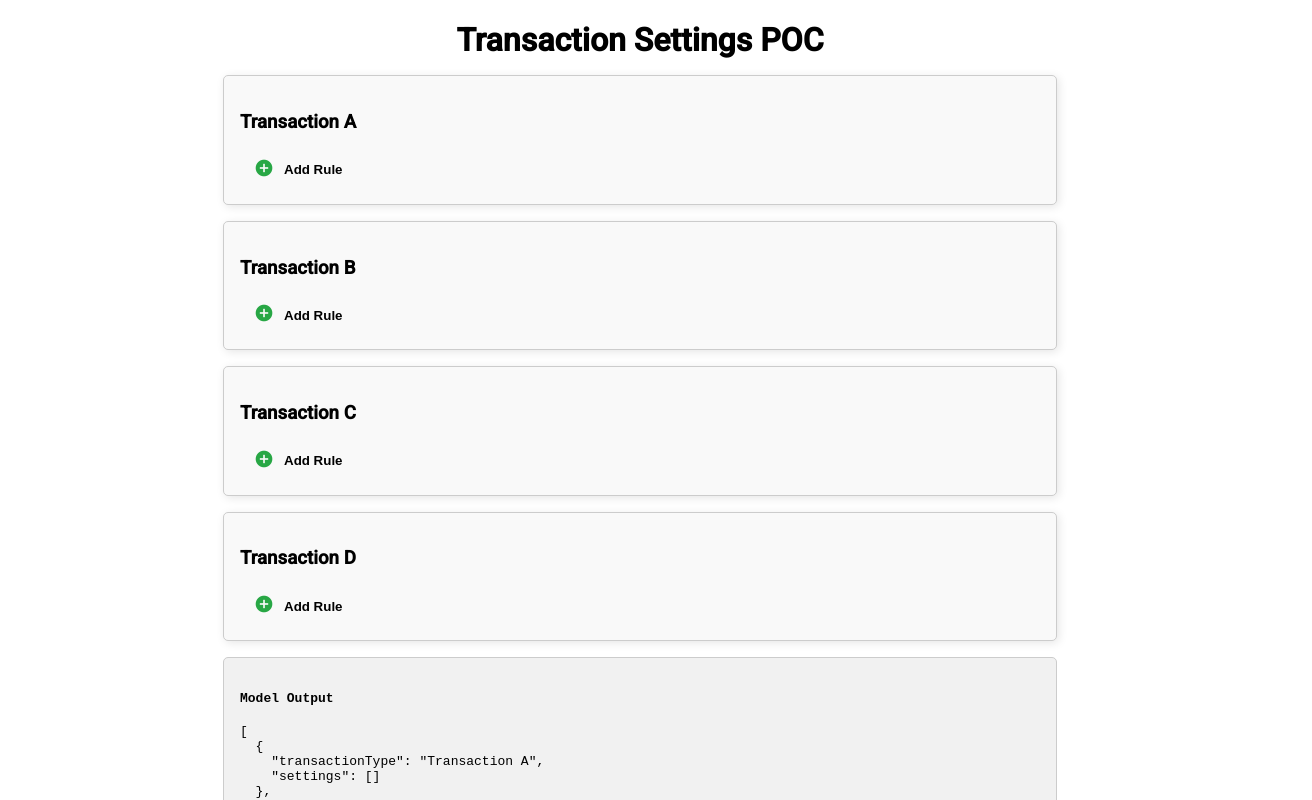
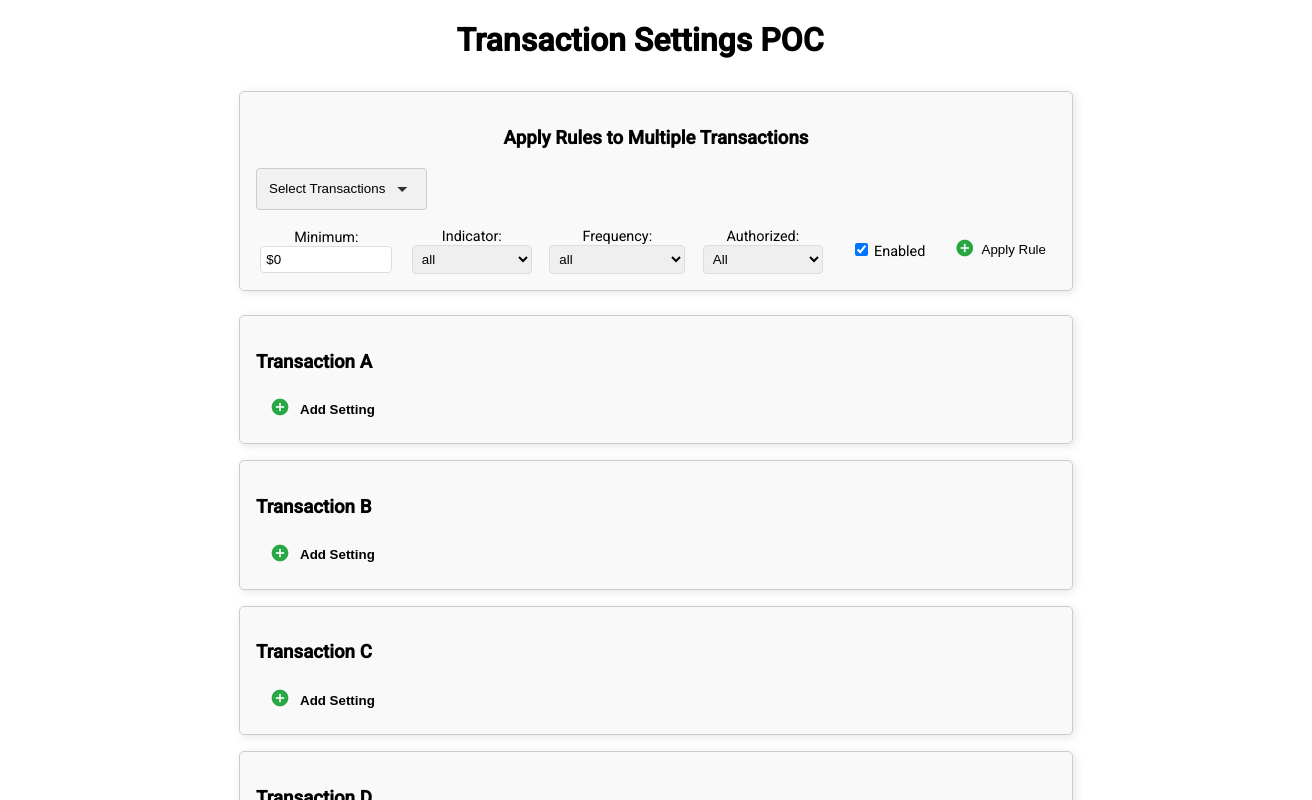
Before and after one commit to EpoCo742/settings-ui, an Angular app: page / in a window 1280 px wide. Shown: the top 800 px of the page, 1312 px wide, since content can reach past the window. Built offline with nearby package versions, Linux system fonts and the light colour scheme.

Commit message:
Added the multiselect master control

```diff
--- a/src/app/transaction-list/transaction-list.component.html
+++ b/src/app/transaction-list/transaction-list.component.html
@@ -1,15 +1,93 @@
-<div class="container">
+<div class="page-wrapper">
+
+    <!-- Multi-Select Rules Card -->
+    <div class="multi-rule-card">
+        <h3>Apply Rules to Multiple Transactions</h3>
+        <div class="input-group">
+            <!-- ✅ New dropdown-based multi-select -->
+            <div class="dropdown-container">
+                <div class="dropdown">
+                    <button (click)="toggleDropdown()" class="dropdown-toggle">
+                        Select Transactions
+                        <mat-icon>arrow_drop_down</mat-icon>
+                    </button>
+                    <div *ngIf="dropdownOpen" class="dropdown-menu">
+                        <label *ngFor="let transaction of transactions" class="dropdown-item">
+                            <input type="checkbox" [checked]="isSelected(transaction.transactionType)"
+                                (change)="selectTransaction(transaction.transactionType)" />
+                            {{ transaction.transactionType }}
+                        </label>
+                    </div>
+                </div>
+
+                <!-- ✅ Show selected transactions -->
+                <div class="selected-transactions">
+                    <span *ngIf="selectedTransactions.length > 0">Apply to:</span>
+                    <span *ngFor="let transaction of selectedTransactions">
+                        {{ transaction }}
+                    </span>
+                </div>
+            </div>
+        </div>
+
+        <div class="settings-controls">
+            <div class="input-group">
+                <label>Minimum: </label>
+                <input type="text" [value]="formatCurrency(multiRule.minimum)"
+                    (input)="onMinimumChange(multiRule, $event)" />
+            </div>
+            <div class="input-group">
+                <label>Indicator:</label>
+                <select [(ngModel)]="multiRule.indicator">
+                    <option *ngFor="let option of indicatorOptions" [value]="option">{{ option }}</option>
+                </select>
+            </div>
+            <div class="input-group">
+                <label>Frequency:</label>
+                <select [(ngModel)]="multiRule.frequency">
+                    <option value="select" disabled>Select Frequency</option>
+                    <option *ngFor="let option of frequencyOptions" [value]="option">{{ option }}</option>
+                </select>
+            </div>
+            <div class="input-group">
+                <label>Authorized:</label>
+                <select [(ngModel)]="multiRule.authorized">
+                    <option value="all">All</option>
+                    <option *ngFor="let option of authorizedOptions" [value]="option">{{ option }}</option>
+                </select>
+            </div>
+            <div class="input-group checkbox-group">
+                <label>
+                    <input type="checkbox" [(ngModel)]="multiRule.enabled" />
+                    Enabled
+                </label>
+            </div>
+
+            <div class="button-group">
+                <button (click)="addMultiRule()">
+                    <mat-icon color="primary" class="apply-rule-icon">add_circle</mat-icon> Apply Rule
+                </button>
+            </div>
+        </div>
+    </div>
+
+    <!-- Existing Transaction List -->
     <div *ngFor="let transaction of transactions" class="card">
         <h3>{{ transaction.transactionType }}</h3>
 
-      <!-- Settings Cards -->
+        <!-- Add Setting Button (Always Below the List) -->
+        <div class="add-settings">
+            <button (click)="addSetting(transaction)">
+                <mat-icon>add_circle</mat-icon> Add Setting
+            </button>
+        </div>
+
         <div *ngFor="let setting of transaction.settings" class="setting-card">
             <div class="settings-controls">
                 <div class="input-group">
                     <label>Minimum: </label>
                     <input type="text" [value]="formatCurrency(setting.minimum)"
-                     (input)="onMinimumChange(setting, $event)"
-                     [disabled]="!setting.isEditing"/>
+                        (input)="onMinimumChange(setting, $event)" [disabled]="!setting.isEditing" />
                 </div>
                 <div class="input-group">
                     <label>Indicator:</label>
@@ -33,11 +111,12 @@
                 </div>
                 <div class="input-group checkbox-group">
                     <label>
-                <input type="checkbox" [(ngModel)]="setting.enabled" [disabled]="!setting.isEditing"/>
+                        <input type="checkbox" [(ngModel)]="setting.enabled" [disabled]="!setting.isEditing" />
                         Enabled
                     </label>
                 </div>
 
+                <!-- Buttons (Edit, Save, Delete) -->
                 <div class="button-group">
                     <button (click)="editSetting(setting)" *ngIf="!setting.isEditing">
                         <mat-icon>edit</mat-icon>
@@ -51,11 +130,6 @@
                 </div>
             </div>
         </div>
-
-      <!-- Add Settings Button (Always Below List) -->
-      <div class="add-settings">
-        <button (click)="addSetting(transaction)"><mat-icon color="primary">add_circle</mat-icon>Add Rule</button>
-      </div>
     </div>
 
     <!-- JSON Output Window (Only Updates After Save) -->
--- a/src/app/transaction-list/transaction-list.component.scss
+++ b/src/app/transaction-list/transaction-list.component.scss
@@ -14,6 +14,7 @@
     /* Allows enough space for inline elements */
     box-shadow: 2px 2px 10px rgba(0, 0, 0, 0.1);
     background: #f9f9f9;
+    margin-bottom: 1rem;
 }
 
 .setting-card {
@@ -29,9 +30,11 @@
 
 .settings-controls {
     display: grid;
-    grid-template-columns: repeat(4, 1fr) 100px auto; /* ✅ 4 equal columns, then a small column, then auto-sized buttons */
+    grid-template-columns: repeat(4, 1fr) 100px auto;
+    /* ✅ 4 equal columns, then a small column, then auto-sized buttons */
     align-items: center;
-    gap: 0.3rem; /* ✅ Reduce overall spacing */
+    gap: 0.3rem;
+    /* ✅ Reduce overall spacing */
     width: 100%;
 }
 
@@ -39,29 +42,35 @@
     padding: 5px;
     border: 1px solid #ddd;
     border-radius: 4px;
-    width: auto; /* ✅ Allows dynamic width */
-    min-width: 120px; /* ✅ Prevents shrinking too much */
-    max-width: 100%; /* ✅ Ensures it doesn't overflow */
-    white-space: nowrap; /* ✅ Prevents text wrapping */
+    width: auto;
+    /* ✅ Allows dynamic width */
+    min-width: 120px;
+    /* ✅ Prevents shrinking too much */
+    max-width: 100%;
+    /* ✅ Ensures it doesn't overflow */
+    white-space: nowrap;
+    /* ✅ Prevents text wrapping */
 }
-
 
 .input-group label {
     font-size: 0.9rem;
     flex-shrink: 0;
 }
 
-  input[type="text"], select {
+input[type="text"],
+select {
     padding: 5px;
     border: 1px solid #ddd;
     border-radius: 4px;
     width: 100%;
-    max-width: 120px; /* ✅ Reduce input width slightly */
+    max-width: 120px;
+    /* ✅ Reduce input width slightly */
 }
 
 .button-group {
     display: flex;
-    gap: 0.3rem; /* ✅ Reduce spacing between buttons */
+    gap: 0.3rem;
+    /* ✅ Reduce spacing between buttons */
     align-items: center;
     justify-content: flex-end;
 }
@@ -88,9 +97,21 @@
     border-radius: 4px;
 }
 
-  button:first-of-type mat-icon { color: #007bff; } /* Edit - Blue */
-  button:nth-of-type(2) mat-icon { color: #28a745; } /* Save - Green */
-  button:last-of-type mat-icon { color: #dc3545; } /* Delete - Red */
+button:first-of-type mat-icon {
+    color: #007bff;
+}
+
+/* Edit - Blue */
+button:nth-of-type(2) mat-icon {
+    color: #28a745;
+}
+
+/* Save - Green */
+button:last-of-type mat-icon {
+    color: #dc3545;
+}
+
+/* Delete - Red */
 
 .json-output {
     border: 1px solid #ccc;
@@ -112,15 +133,102 @@
     border: none;
     border-radius: 4px;
     cursor: pointer;
-    background: none; /* ✅ Keeps the button background normal */
-    color: inherit; /* ✅ Uses default text color */
+    background: none;
+    /* ✅ Keeps the button background normal */
+    color: inherit;
+    /* ✅ Uses default text color */
     font-weight: bold;
 }
 
 .add-settings button:hover {
-    background: rgba(0, 0, 0, 0.1); /* ✅ Subtle hover effect */
+    background: rgba(0, 0, 0, 0.1);
+    /* ✅ Subtle hover effect */
 }
 
 .add-settings button mat-icon {
-    color: #28a745; /* ✅ Green icon */
+    color: #28a745;
+    /* ✅ Green icon */
 }
+
+.multi-rule-card {
+    border: 1px solid #ccc;
+    padding: 1rem;
+    border-radius: 5px;
+    width: 100%;
+    max-width: 800px;
+    box-shadow: 2px 2px 10px rgba(0, 0, 0, 0.1);
+    background: #f9f9f9;
+    margin-bottom: 1.5rem;
+    /* ✅ Space below the master control card */
+    text-align: center;
+}
+
+.page-wrapper {
+    display: flex;
+    flex-direction: column;
+    align-items: center;
+    justify-content: center;
+    width: 100%;
+    padding: 1rem;
+}
+
+.dropdown {
+    position: relative;
+    display: inline-block;
+}
+
+.dropdown-toggle {
+    background-color: #f1f1f1;
+    border: 1px solid #ccc;
+    padding: 8px 12px;
+    border-radius: 4px;
+    cursor: pointer;
+    display: flex;
+    align-items: center;
+    gap: 5px;
+    margin-bottom: 1rem;
+}
+
+.dropdown-menu {
+    position: absolute;
+    background-color: white;
+    border: 1px solid #ccc;
+    border-radius: 4px;
+    padding: 8px;
+    display: flex;
+    flex-direction: column;
+    width: 200px;
+    z-index: 10;
+}
+
+.dropdown-item {
+    display: flex;
+    align-items: center;
+    gap: 5px;
+    padding: 4px 0;
+}
+
+.dropdown-container {
+    display: flex;
+    align-items: center;
+    gap: 1rem;
+    /* ✅ Adds space between dropdown and selected items */
+}
+
+.selected-transactions {
+    font-size: 0.9rem;
+    color: #333;
+    display: flex;
+    gap: 8px;
+    flex-wrap: wrap;
+}
+
+.dropdown-toggle mat-icon {
+    color: #333 !important;
+    font-size: 24px;
+    vertical-align: middle;
+}
+
+.apply-rule-icon {
+    color: #28a745 !important; /* ✅ Green icon */
+  }
--- a/src/app/transaction-list/transaction-list.component.ts
+++ b/src/app/transaction-list/transaction-list.component.ts
@@ -1,14 +1,14 @@
 import { Component } from '@angular/core';
 import { FormsModule } from '@angular/forms';
 import { CommonModule } from '@angular/common';
-import { MatIconModule } from '@angular/material/icon';
+import { MatIconModule } from '@angular/material/icon'; // ✅ Ensure MatIconModule is included
 
 interface TransactionSetting {
   enabled: boolean;
   minimum: number;
   indicator: 'one' | 'two' | 'all';
-  frequency: 'all' | 'one time' | 'recurring';
-  authorized: 'all' |'yes' | 'no';
+  frequency: 'weekly' | 'monthly' | 'annual' | 'all';
+  authorized: 'yes' | 'no' | 'all';
   isEditing?: boolean;
 }
 
@@ -22,7 +22,7 @@ interface Transaction {
   standalone: true,
   templateUrl: './transaction-list.component.html',
   styleUrls: ['./transaction-list.component.scss'],
-  imports: [FormsModule, CommonModule, MatIconModule]
+  imports: [FormsModule, CommonModule, MatIconModule] // ✅ Ensure MatIconModule is imported
 })
 export class TransactionListComponent {
   transactions: Transaction[] = [
@@ -33,20 +33,87 @@ export class TransactionListComponent {
   ];
 
   savedTransactions: Transaction[] = this.cleanTransactions(this.transactions);
+  indicatorOptions = ['one', 'two', 'all'];
+  frequencyOptions = ['weekly', 'monthly', 'annual', 'all'];
+  authorizedOptions = ['yes', 'no', 'all'];
 
-  indicatorOptions = ['all', 'one', 'two'];
-  frequencyOptions = ['all', 'one time', 'recurring'];
-  authorizedOptions = ['all', 'yes', 'no'];
+  selectedTransactions: string[] = []; // Stores selected transactions for multi-rule application
+  multiRule: TransactionSetting = {
+    enabled: true,
+    minimum: 0,
+    indicator: 'all',
+    frequency: 'all',
+    authorized: 'all',
+    isEditing: true
+  };
+
+  dropdownOpen: boolean = false;
+
+  constructor() {
+    // ✅ Load saved transactions from sessionStorage on page load
+    const savedData = sessionStorage.getItem('savedTransactions');
+    if (savedData) {
+      this.transactions = JSON.parse(savedData);
+      this.savedTransactions = this.cleanTransactions(this.transactions);
+    }
+
+    document.addEventListener('click', (event) => this.handleOutsideClick(event));
+  }
 
   addSetting(transaction: Transaction) {
     transaction.settings.push({
       enabled: true,
       minimum: 0,
-      indicator: 'all',
+      indicator: 'one',
       frequency: 'all',
       authorized: 'all',
       isEditing: true
     });
+  }
+
+  addMultiRule() {
+    this.selectedTransactions.forEach(transactionType => {
+      const transaction = this.transactions.find(t => t.transactionType === transactionType);
+      if (transaction) {
+        // ✅ Prevent duplicate rules per transaction
+        const isDuplicate = transaction.settings.some(existingSetting =>
+          (existingSetting.indicator === this.multiRule.indicator ||
+          existingSetting.indicator === 'all' ||
+          this.multiRule.indicator === 'all') &&
+
+          (existingSetting.frequency === this.multiRule.frequency ||
+          existingSetting.frequency === 'all' ||
+          this.multiRule.frequency === 'all') &&
+
+          (existingSetting.authorized === this.multiRule.authorized ||
+          existingSetting.authorized === 'all' ||
+          this.multiRule.authorized === 'all')
+        );
+
+        if (!isDuplicate) {
+          transaction.settings.push({ ...this.multiRule, isEditing: false });
+        }
+      }
+    });
+
+    this.savedTransactions = this.cleanTransactions(this.transactions);
+    sessionStorage.setItem('savedTransactions', JSON.stringify(this.savedTransactions));
+
+     // ✅ Clear selected transactions
+ this.selectedTransactions = [];
+
+ // ✅ Reset multiRule settings
+ this.multiRule = {
+   enabled: true,
+   minimum: 0,
+   indicator: 'all',
+   frequency: 'all',
+   authorized: 'all',
+   isEditing: true
+ };
+
+ // ✅ Close the dropdown after applying the rule
+ this.dropdownOpen = false;
   }
 
   editSetting(setting: TransactionSetting) {
@@ -54,65 +121,54 @@ export class TransactionListComponent {
   }
 
   saveSetting(transaction: Transaction) {
-    const settingBeingSaved = transaction.settings.find(setting => setting.isEditing);
-    if (!settingBeingSaved) return;
-
-    const isDuplicate = transaction.settings.some(existingSetting => {
-      if (!existingSetting.isEditing) {
-        return (
-          (existingSetting.indicator === settingBeingSaved.indicator ||
-           existingSetting.indicator === 'all' ||
-           settingBeingSaved.indicator === 'all') &&
-
-          (existingSetting.frequency === settingBeingSaved.frequency ||
-           existingSetting.frequency === 'all' ||
-           settingBeingSaved.frequency === 'all') &&
-
-          (existingSetting.authorized === settingBeingSaved.authorized ||
-           existingSetting.authorized === 'all' ||
-           settingBeingSaved.authorized === 'all')
-        );
-      }
-      return false;
-    });
-
-    if (isDuplicate) {
-      alert("Error: A conflicting setting already exists for this transaction.");
-      return; // ✅ Prevent saving duplicate entry
-    }
-
-    settingBeingSaved.isEditing = false;
+    transaction.settings.forEach(setting => setting.isEditing = false);
     this.savedTransactions = this.cleanTransactions(this.transactions);
+    sessionStorage.setItem('savedTransactions', JSON.stringify(this.savedTransactions));
   }
-
-
-
 
   deleteSetting(transaction: Transaction, setting: TransactionSetting) {
     transaction.settings = transaction.settings.filter(s => s !== setting);
-    this.savedTransactions = this.cleanTransactions(this.transactions); // ✅ Update JSON preview after delete
+    this.savedTransactions = this.cleanTransactions(this.transactions);
+    sessionStorage.setItem('savedTransactions', JSON.stringify(this.savedTransactions));
   }
 
   formatCurrency(value: number): string {
-    return `$` + value.toLocaleString('en-US', {
-      style: 'decimal',
-      minimumFractionDigits: 0
-    });
+    return `$` + value.toLocaleString('en-US', { style: 'decimal', minimumFractionDigits: 0 });
   }
-
 
   onMinimumChange(setting: TransactionSetting, event: Event) {
     const input = (event.target as HTMLInputElement).value.replace(/[^0-9]/g, '');
     setting.minimum = parseInt(input, 10) || 0;
-
     (event.target as HTMLInputElement).value = this.formatCurrency(setting.minimum);
   }
 
-
   private cleanTransactions(transactions: Transaction[]): Transaction[] {
     return transactions.map(transaction => ({
-      transactionType: transaction.transactionType, // ✅ Ensure transaction type is kept
-      settings: transaction.settings.map(({ isEditing, ...setting }) => setting) // ✅ Removes isEditing only
+      transactionType: transaction.transactionType,
+      settings: transaction.settings.map(({ isEditing, ...setting }) => setting)
     }));
   }
+
+  toggleDropdown() {
+    this.dropdownOpen = !this.dropdownOpen;
+   }
+
+   selectTransaction(transactionType: string) {
+    if (this.selectedTransactions.includes(transactionType)) {
+      this.selectedTransactions = this.selectedTransactions.filter(t => t !== transactionType);
+    } else {
+      this.selectedTransactions.push(transactionType);
+    }
+   }
+
+   isSelected(transactionType: string): boolean {
+    return this.selectedTransactions.includes(transactionType);
+   }
+
+   handleOutsideClick(event: Event) {
+    const dropdownElement = document.querySelector('.dropdown');
+    if (this.dropdownOpen && dropdownElement && !dropdownElement.contains(event.target as Node)) {
+      this.dropdownOpen = false;
+    }
+  }
 }
```
Lines whose indentation alone changed are shown as unchanged.
